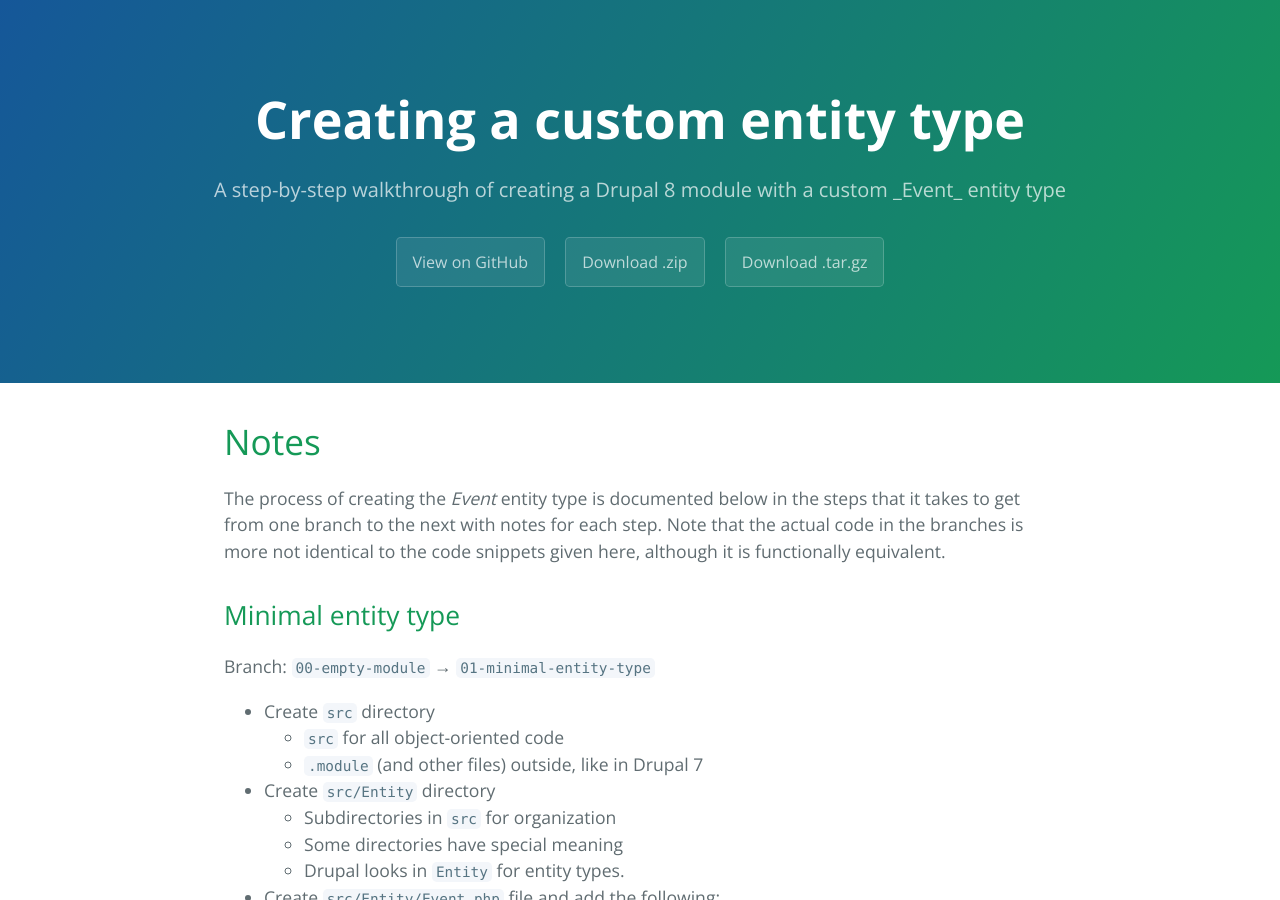
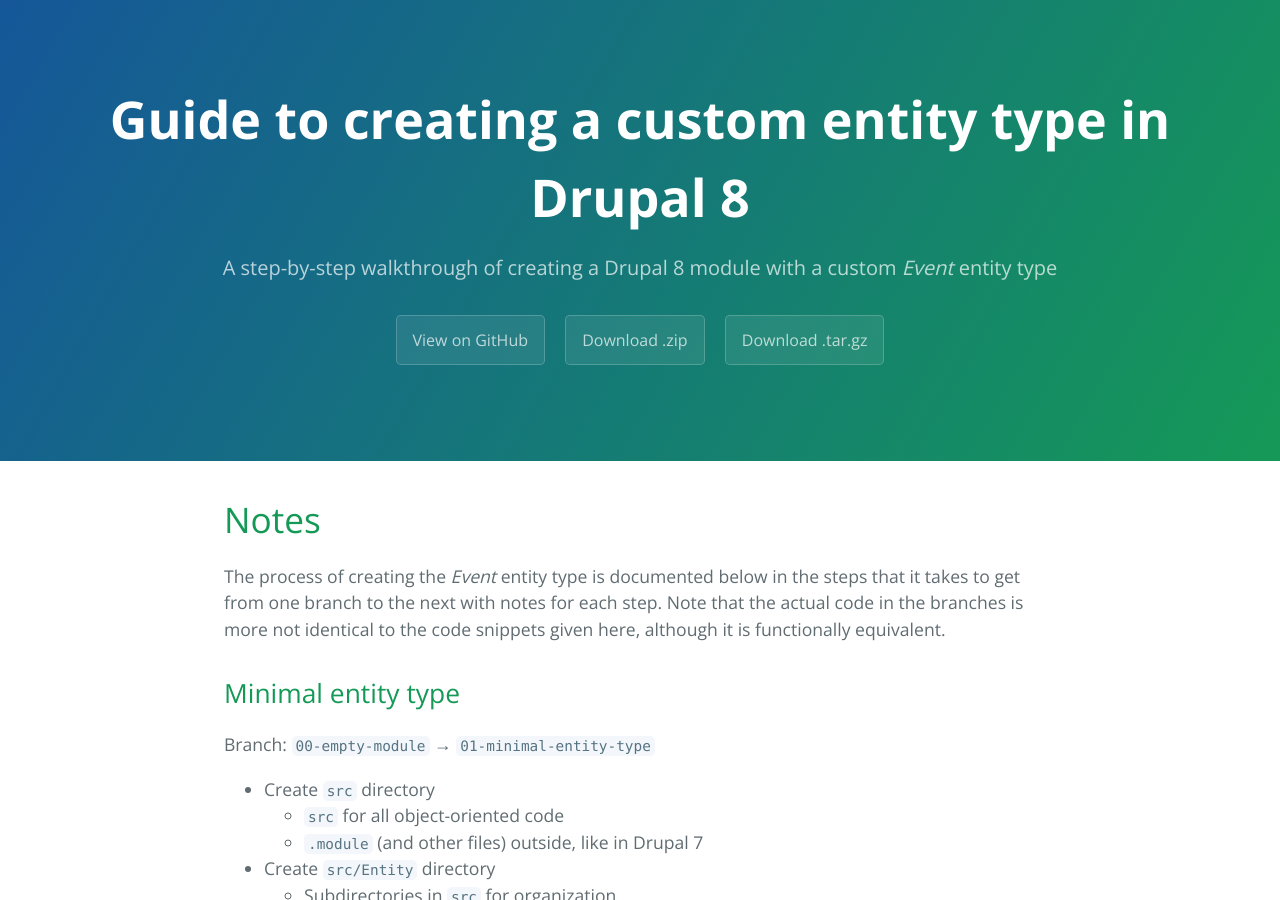
Before and after one commit to drupal-entity-training/event, a Jekyll site: the page built from index.md, in a window 1280 px wide and 900 px high. Built offline with Jekyll 4.4.1, drawn with Linux system fonts in a browser that asks for light colours; some of the changed text lies outside the part shown.

Commit message:
Another attempt at a better title

```diff
--- a/_config.yml
+++ b/_config.yml
@@ -1,6 +1,6 @@
 # Setup
-title:        Creating a custom entity type
-tagline:      A step-by-step walkthrough of creating a Drupal 8 module with a custom _Event_ entity type
+title:        Guide to creating a custom entity type in Drupal 8
+tagline:      A step-by-step walkthrough of creating a Drupal 8 module with a custom <em>Event</em> entity type
 baseurl:      "/event"
 
 # About/contact
```
